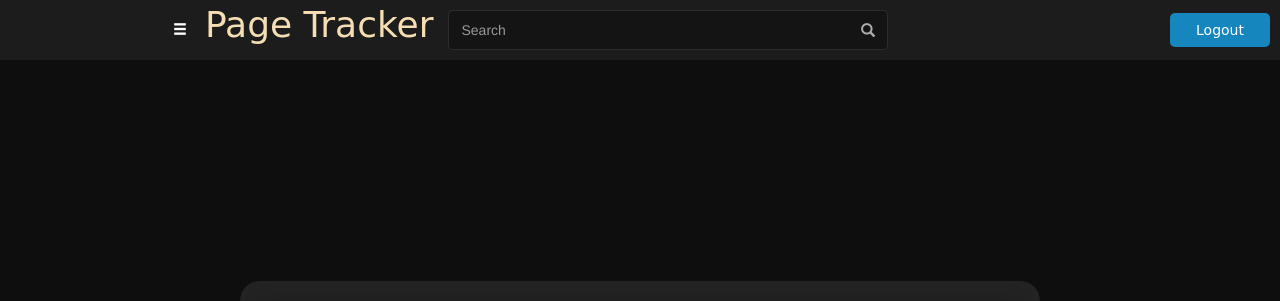
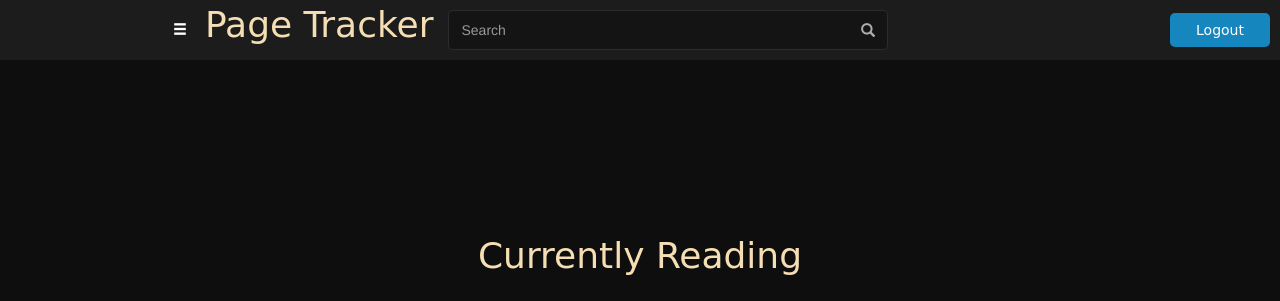
Before and after one commit to SuperXavier42/Page-Tracker, a Flask app: page /reading in a window 1280 px wide. Shown: the top 301 px of the page. Run offline with Flask 3, Linux system fonts and the light colour scheme; data comes from the database, SQL or seed files in the repository; some libraries are stand-ins or nearby versions.

Commit message:
added page title

```diff
--- a/templates/reading.html
+++ b/templates/reading.html
@@ -23,6 +23,7 @@
 </script>
 
 <div class="book-page">
+    <h1>Currently Reading</h1>
 <div class="container" id="data-table">
     <table class="styled-table" id="data-table-head">
         <thead>
```
